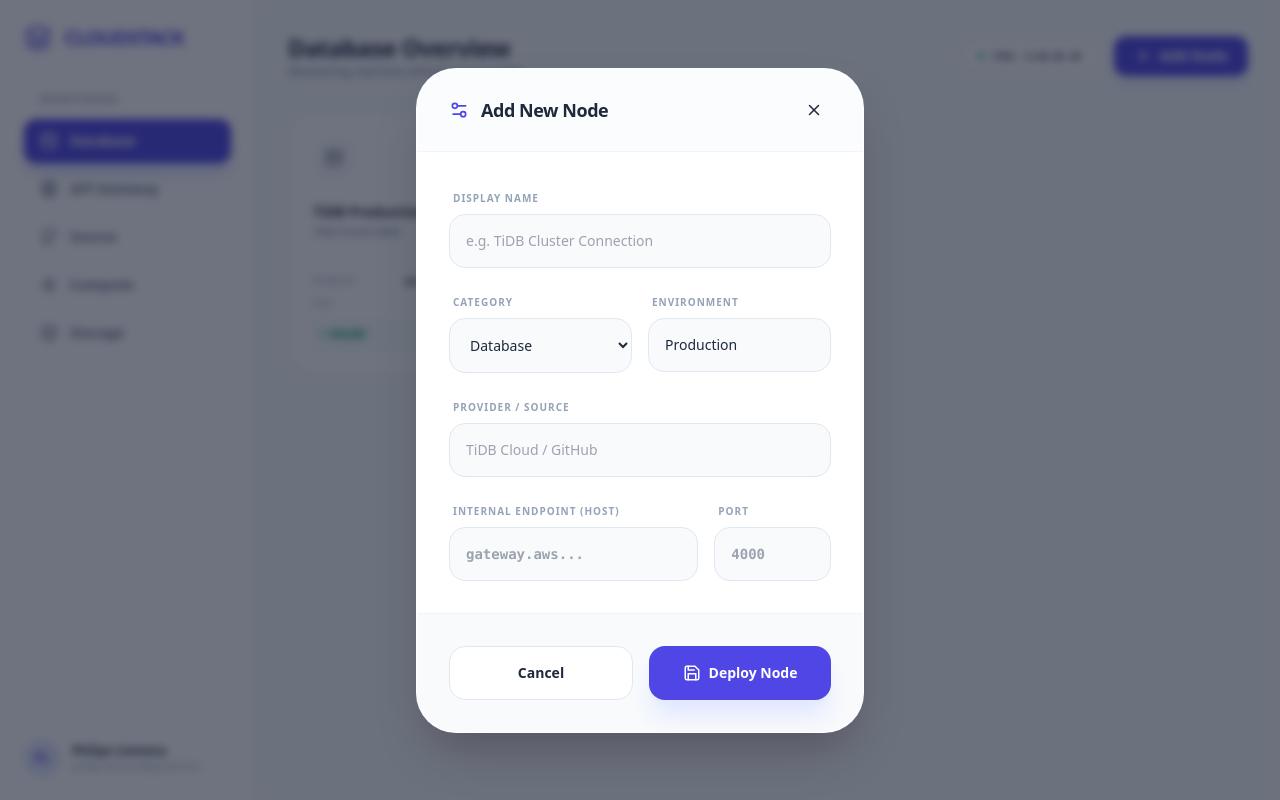
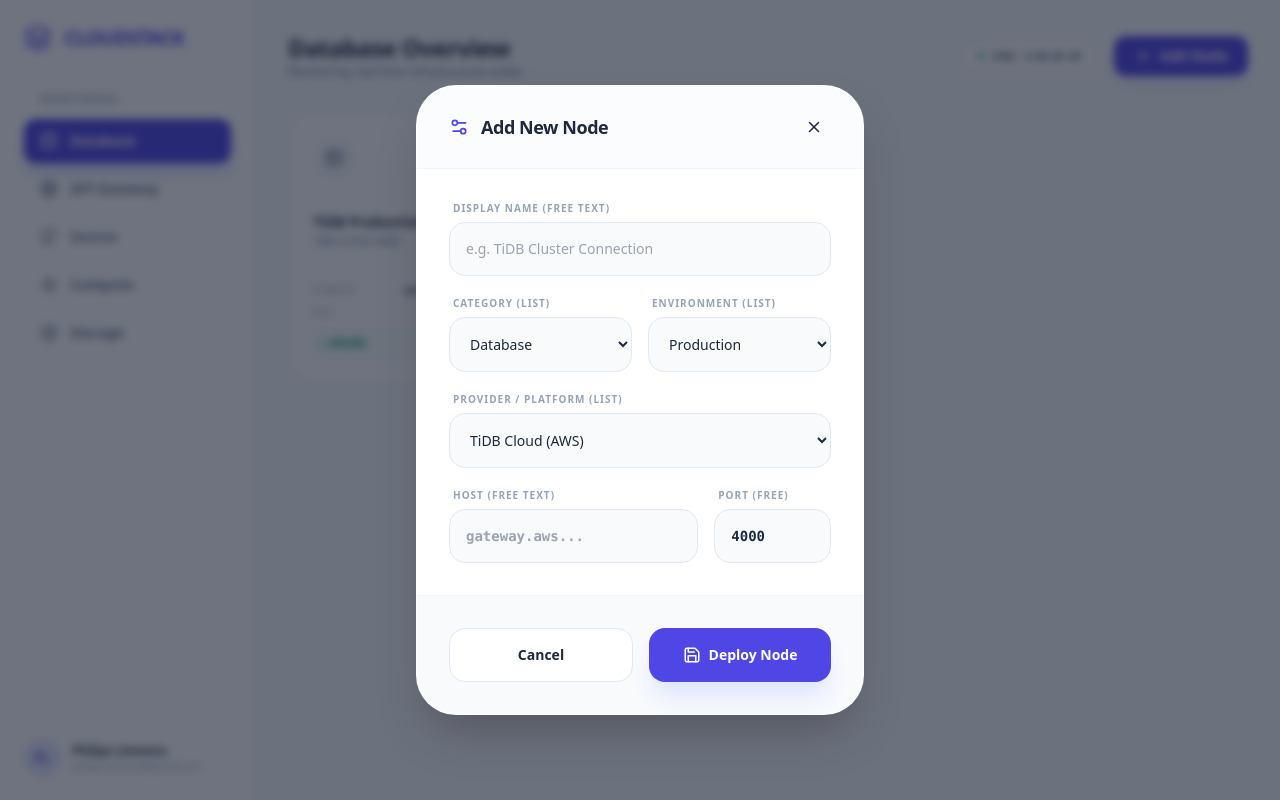
Before and after one commit to opalgas-oss/dashboard-cloud-monitor, a React (Vite) app: page / in a window 1280 px wide. Both pictures are taken after a click on the button "Add Node". Built offline with nearby package versions, Linux system fonts and the light colour scheme.

Commit message:
Update App.jsx

```diff
--- a/App.jsx
+++ b/App.jsx
@@ -16,7 +16,7 @@ export default function App() {
     email: "philips.liemena@gmail.com"
   };
 
-  // Kategori lengkap sesuai permintaan awal
+  // Kategori Sidebar Lengkap
   const categories = [
     { id: 'database', label: 'Database', icon: <Database size={18} /> },
     { id: 'gateway', label: 'API Gateway', icon: <Globe size={18} /> },
@@ -25,7 +25,7 @@ export default function App() {
     { id: 'storage', label: 'Storage', icon: <Box size={18} /> },
   ];
 
-  // State Services dengan field yang lebih lengkap
+  // Data Default
   const [services, setServices] = useState([
     {
       id: 'db-1',
@@ -37,22 +37,18 @@ export default function App() {
       port: '4000',
       status: 'online',
       latency: '12ms'
-    },
-    {
-      id: 'git-1',
-      category: 'source',
-      name: 'Cloud Monitor',
-      provider: 'GitHub',
-      env: 'Main',
-      host: 'github.com/opalgas-oss',
-      port: 'HTTPS',
-      status: 'online',
-      latency: '8ms'
     }
   ]);
 
   const openModal = (node = null) => {
-    setEditingNode(node || { name: '', category: 'database', provider: '', env: 'Production', host: '', port: '' });
+    setEditingNode(node || {
+      name: '',
+      category: 'database',
+      provider: 'TiDB Cloud (AWS)',
+      env: 'Production',
+      host: '',
+      port: '4000'
+    });
     setIsModalOpen(true);
   };
 
@@ -78,12 +74,12 @@ export default function App() {
   return (
     <div className="min-h-screen bg-[#F8FAFC] text-slate-800 flex flex-col md:flex-row font-sans">
 
-      {/* Sidebar - Sekarang dengan List Kategori Lengkap */}
+      {/* Sidebar */}
       <aside className={`fixed inset-y-0 left-0 z-40 w-64 bg-white border-r border-slate-200 transform transition-transform duration-300 md:relative md:translate-x-0 ${isMobileMenuOpen ? 'translate-x-0' : '-translate-x-full'}`}>
         <div className="flex flex-col h-full p-6">
           <div className="flex items-center gap-3 mb-10 text-indigo-600">
             <Layers size={28} />
-            <span className="text-xl font-black tracking-tighter">CLOUDSTACK</span>
+            <span className="text-xl font-black tracking-tighter uppercase">CloudStack</span>
           </div>
 
           <nav className="flex-1 space-y-1">
@@ -97,7 +93,7 @@ export default function App() {
 
           <div className="mt-auto pt-6 border-t border-slate-100 flex items-center gap-3">
             <div className="w-9 h-9 rounded-full bg-indigo-100 flex items-center justify-center text-indigo-700 font-bold text-xs font-mono">PL</div>
-            <div className="overflow-hidden">
+            <div className="overflow-hidden text-left">
               <p className="text-xs font-bold truncate">{userData.full_name}</p>
               <p className="text-[10px] text-slate-400 truncate">{userData.email}</p>
             </div>
@@ -129,16 +125,28 @@ export default function App() {
         <div className="grid grid-cols-1 sm:grid-cols-2 lg:grid-cols-3 gap-6">
           {services.filter(s => s.category === activeTab).map(service => (
             <div key={service.id} className="bg-white p-6 rounded-3xl border border-slate-200 shadow-sm relative group hover:shadow-xl hover:border-indigo-200 transition-all">
-              <div className="absolute top-4 right-4 flex gap-1.5 opacity-0 group-hover:opacity-100 transition-opacity">
-                <button onClick={() => openModal(service)} className="p-2 bg-slate-50 text-slate-400 rounded-lg hover:bg-indigo-50 hover:text-indigo-600"><Edit3 size={14} /></button>
-                <button onClick={() => deleteNode(service.id)} className="p-2 bg-slate-50 text-slate-400 rounded-lg hover:bg-red-50 hover:text-red-600"><Trash2 size={14} /></button>
-              </div>
 
               <div className="flex justify-between items-start mb-6">
                 <div className="p-3 bg-slate-50 text-slate-600 rounded-2xl group-hover:bg-indigo-600 group-hover:text-white transition-colors">
                   {categories.find(c => c.id === service.category)?.icon}
                 </div>
-                <span className="px-2 py-0.5 bg-indigo-50 text-indigo-600 rounded text-[9px] font-bold uppercase">{service.env}</span>
+
+                {/* Bagian Environment & Tombol (Sesuai Permintaan) */}
+                <div className="flex flex-col items-end gap-2">
+                  <span className="px-2 py-0.5 bg-indigo-50 text-indigo-600 rounded text-[9px] font-bold uppercase tracking-wider">
+                    {service.env}
+                  </span>
+
+                  {/* Tombol Aksi di Bawah Environment saat Hover */}
+                  <div className="flex gap-1 opacity-0 group-hover:opacity-100 transition-opacity duration-200">
+                    <button onClick={() => openModal(service)} className="p-1.5 bg-slate-50 text-slate-400 rounded-lg hover:bg-indigo-50 hover:text-indigo-600 border border-slate-100">
+                      <Edit3 size={12} />
+                    </button>
+                    <button onClick={() => deleteNode(service.id)} className="p-1.5 bg-slate-50 text-slate-400 rounded-lg hover:bg-red-50 hover:text-red-600 border border-slate-100">
+                      <Trash2 size={12} />
+                    </button>
+                  </div>
+                </div>
               </div>
 
               <h4 className="font-bold text-slate-800 text-sm leading-tight mb-1">{service.name}</h4>
@@ -146,12 +154,12 @@ export default function App() {
 
               <div className="space-y-2 pt-4 border-t border-slate-50">
                 <div className="flex justify-between text-[10px]">
-                  <span className="text-slate-400 font-medium">Endpoint</span>
-                  <span className="font-mono font-bold truncate ml-4 text-slate-700">{service.host}</span>
+                  <span className="text-slate-400 font-medium text-left">Endpoint</span>
+                  <span className="font-mono font-bold truncate ml-4 text-slate-700 text-right">{service.host}</span>
                 </div>
                 <div className="flex justify-between text-[10px]">
-                  <span className="text-slate-400 font-medium">Port</span>
-                  <span className="text-slate-700 font-bold font-mono">{service.port}</span>
+                  <span className="text-slate-400 font-medium text-left">Port</span>
+                  <span className="text-slate-700 font-bold font-mono text-right">{service.port}</span>
                 </div>
                 <div className="flex justify-between text-[10px] mt-2 bg-emerald-50/50 p-2 rounded-lg">
                   <span className="text-emerald-600 font-bold uppercase tracking-tighter flex items-center gap-1">
@@ -165,11 +173,11 @@ export default function App() {
         </div>
       </main>
 
-      {/* MODAL EDIT/ADD LENGKAP */}
+      {/* MODAL FORM (Mapping Select & Free Text) */}
       {isModalOpen && (
         <div className="fixed inset-0 bg-slate-900/60 backdrop-blur-sm z-[100] flex items-center justify-center p-4">
-          <form onSubmit={saveNode} className="bg-white w-full max-w-md rounded-[2.5rem] shadow-2xl overflow-hidden animate-in zoom-in duration-200 border border-white/20">
-            <div className="px-8 py-6 border-b border-slate-100 flex justify-between items-center bg-slate-50/50">
+          <form onSubmit={saveNode} className="bg-white w-full max-w-md rounded-[2.5rem] shadow-2xl overflow-hidden border border-white/20">
+            <div className="px-8 py-6 border-b border-slate-100 flex justify-between items-center bg-slate-50/50 text-left">
               <div className="flex items-center gap-3 text-indigo-600">
                 <Settings2 size={20} />
                 <h3 className="font-bold text-slate-800 tracking-tight text-lg">{editingNode.id ? 'Edit Connection' : 'Add New Node'}</h3>
@@ -177,37 +185,48 @@ export default function App() {
               <button type="button" onClick={() => setIsModalOpen(false)} className="p-2 hover:bg-slate-200 rounded-full transition-colors"><X size={18} /></button>
             </div>
 
-            <div className="p-8 space-y-5">
-              <div className="space-y-1.5">
-                <label className="text-[10px] font-bold text-slate-400 uppercase ml-1 tracking-widest">Display Name</label>
+            <div className="p-8 space-y-5 text-left">
+              <div className="space-y-1.5 text-left">
+                <label className="text-[10px] font-bold text-slate-400 uppercase ml-1 tracking-widest block">Display Name (Free Text)</label>
                 <input required className="w-full bg-slate-50 border border-slate-200 rounded-2xl p-4 text-sm focus:ring-2 focus:ring-indigo-500/20 outline-none transition-all font-medium" value={editingNode.name} onChange={e => setEditingNode({...editingNode, name: e.target.value})} placeholder="e.g. TiDB Cluster Connection" />
               </div>
 
               <div className="grid grid-cols-2 gap-4">
-                <div className="space-y-1.5">
-                  <label className="text-[10px] font-bold text-slate-400 uppercase ml-1 tracking-widest">Category</label>
-                  <select className="w-full bg-slate-50 border border-slate-200 rounded-2xl p-4 text-sm font-medium outline-none" value={editingNode.category} onChange={e => setEditingNode({...editingNode, category: e.target.value})}>
+                <div className="space-y-1.5 text-left">
+                  <label className="text-[10px] font-bold text-slate-400 uppercase ml-1 tracking-widest block">Category (List)</label>
+                  <select className="w-full bg-slate-50 border border-slate-200 rounded-2xl p-4 text-sm font-medium outline-none cursor-pointer" value={editingNode.category} onChange={e => setEditingNode({...editingNode, category: e.target.value})}>
                     {categories.map(c => <option key={c.id} value={c.id}>{c.label}</option>)}
                   </select>
                 </div>
-                <div className="space-y-1.5">
-                  <label className="text-[10px] font-bold text-slate-400 uppercase ml-1 tracking-widest">Environment</label>
-                  <input className="w-full bg-slate-50 border border-slate-200 rounded-2xl p-4 text-sm font-medium" value={editingNode.env} onChange={e => setEditingNode({...editingNode, env: e.target.value})} placeholder="Production / Main" />
+                <div className="space-y-1.5 text-left">
+                  <label className="text-[10px] font-bold text-slate-400 uppercase ml-1 tracking-widest block">Environment (List)</label>
+                  <select className="w-full bg-slate-50 border border-slate-200 rounded-2xl p-4 text-sm font-medium outline-none cursor-pointer" value={editingNode.env} onChange={e => setEditingNode({...editingNode, env: e.target.value})}>
+                    <option value="Production">Production</option>
+                    <option value="Main">Main</option>
+                    <option value="Staging">Staging</option>
+                    <option value="Development">Development</option>
+                  </select>
                 </div>
               </div>
 
-              <div className="space-y-1.5">
-                <label className="text-[10px] font-bold text-slate-400 uppercase ml-1 tracking-widest">Provider / Source</label>
-                <input className="w-full bg-slate-50 border border-slate-200 rounded-2xl p-4 text-sm font-medium" value={editingNode.provider} onChange={e => setEditingNode({...editingNode, provider: e.target.value})} placeholder="TiDB Cloud / GitHub" />
+              <div className="space-y-1.5 text-left">
+                <label className="text-[10px] font-bold text-slate-400 uppercase ml-1 tracking-widest block">Provider / Platform (List)</label>
+                <select className="w-full bg-slate-50 border border-slate-200 rounded-2xl p-4 text-sm font-medium outline-none cursor-pointer" value={editingNode.provider} onChange={e => setEditingNode({...editingNode, provider: e.target.value})}>
+                  <option value="TiDB Cloud (AWS)">TiDB Cloud (AWS)</option>
+                  <option value="GitHub">GitHub</option>
+                  <option value="Vercel">Vercel</option>
+                  <option value="AWS Elastic">AWS Elastic</option>
+                  <option value="Google Cloud">Google Cloud</option>
+                </select>
               </div>
 
               <div className="grid grid-cols-3 gap-4">
-                <div className="col-span-2 space-y-1.5">
-                  <label className="text-[10px] font-bold text-slate-400 uppercase ml-1 tracking-widest">Internal Endpoint (Host)</label>
+                <div className="col-span-2 space-y-1.5 text-left">
+                  <label className="text-[10px] font-bold text-slate-400 uppercase ml-1 tracking-widest block">Host (Free Text)</label>
                   <input required className="w-full bg-slate-50 border border-slate-200 rounded-2xl p-4 text-sm font-mono font-bold" value={editingNode.host} onChange={e => setEditingNode({...editingNode, host: e.target.value})} placeholder="gateway.aws..." />
                 </div>
-                <div className="space-y-1.5">
-                  <label className="text-[10px] font-bold text-slate-400 uppercase ml-1 tracking-widest">Port</label>
+                <div className="space-y-1.5 text-left">
+                  <label className="text-[10px] font-bold text-slate-400 uppercase ml-1 tracking-widest block">Port (Free)</label>
                   <input className="w-full bg-slate-50 border border-slate-200 rounded-2xl p-4 text-sm font-mono font-bold" value={editingNode.port} onChange={e => setEditingNode({...editingNode, port: e.target.value})} placeholder="4000" />
                 </div>
               </div>
```
